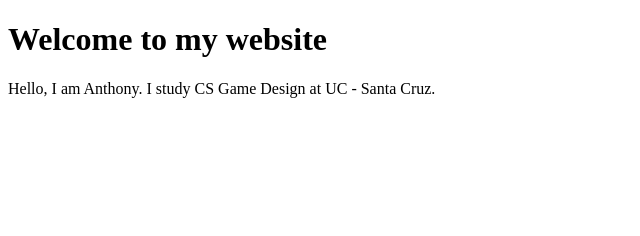
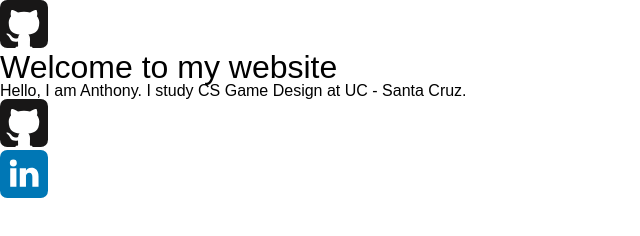
Before and after one commit to An-geles/website, a plain HTML site: page index.html in a window 1280 px wide. Shown: the whole page, without its empty margins (0-640 px from the left). Drawn offline with Linux system fonts and the light colour scheme.

Commit message:
add: images

```diff
--- a/index.html
+++ b/index.html
@@ -1,13 +1,32 @@
 <!DOCTYPE html>
 <html lang="en">
 <head>
+    <link rel="stylesheet" href="reset.css">
+    <link rel="stylesheet" href="style.css">
     <meta charset="UTF-8">
     <meta http-equiv="X-UA-Compatible" content="IE=edge">
     <meta name="viewport" content="width=device-width, initial-scale=1.0">
     <title>Anthony's Website</title>
 </head>
 <body>
-    <h1>Welcome to my website</h1>
-    <p>Hello, I am Anthony. I study CS Game Design at UC - Santa Cruz. </p>
+    <main>
+        <img src="github.svg" alt="" class="socialicon">
+    <section id="content">
+        <h1>Welcome to my website</h1>
+        <p>Hello, I am Anthony. I study CS Game Design at UC - Santa Cruz. </p>
+        <a href="https://github.com/An-geles">
+            <img src="github.svg" alt="" class="socialicon">
+        </a>
+    </section>
+    <section id="github" class="social">
+
+    </section>
+    <section id="linkedin" class="social">
+        <a href="https://github.com/An-geles">
+            <img src="linkedin.svg" alt="" class="socialicon">
+        </a>
+    </section>
+    </main>
+
 </body>
 </html>
--- /dev/null
+++ b/reset.css
@@ -0,0 +1,48 @@
+/* http://meyerweb.com/eric/tools/css/reset/
+   v2.0 | 20110126
+   License: none (public domain)
+*/
+
+html, body, div, span, applet, object, iframe,
+h1, h2, h3, h4, h5, h6, p, blockquote, pre,
+a, abbr, acronym, address, big, cite, code,
+del, dfn, em, img, ins, kbd, q, s, samp,
+small, strike, strong, sub, sup, tt, var,
+b, u, i, center,
+dl, dt, dd, ol, ul, li,
+fieldset, form, label, legend,
+table, caption, tbody, tfoot, thead, tr, th, td,
+article, aside, canvas, details, embed,
+figure, figcaption, footer, header, hgroup,
+menu, nav, output, ruby, section, summary,
+time, mark, audio, video {
+	margin: 0;
+	padding: 0;
+	border: 0;
+	font-size: 100%;
+	font: inherit;
+	vertical-align: baseline;
+}
+/* HTML5 display-role reset for older browsers */
+article, aside, details, figcaption, figure,
+footer, header, hgroup, menu, nav, section {
+	display: block;
+}
+body {
+	line-height: 1;
+}
+ol, ul {
+	list-style: none;
+}
+blockquote, q {
+	quotes: none;
+}
+blockquote:before, blockquote:after,
+q:before, q:after {
+	content: '';
+	content: none;
+}
+table {
+	border-collapse: collapse;
+	border-spacing: 0;
+}
--- /dev/null
+++ b/style.css
@@ -0,0 +1,17 @@
+h1,p{
+    font-family: sans-serif;
+}
+h1{
+    font-size: 2em;
+}
+
+img.socialicon{
+    width: 3em;
+    height: 3em;
+}
+
+main{
+    width: 100vw;
+    height: 100vh;
+    /* background-color: skyblue; */
+}
```
Also changed, not shown: github.svg (added), linkedin.svg (added).
